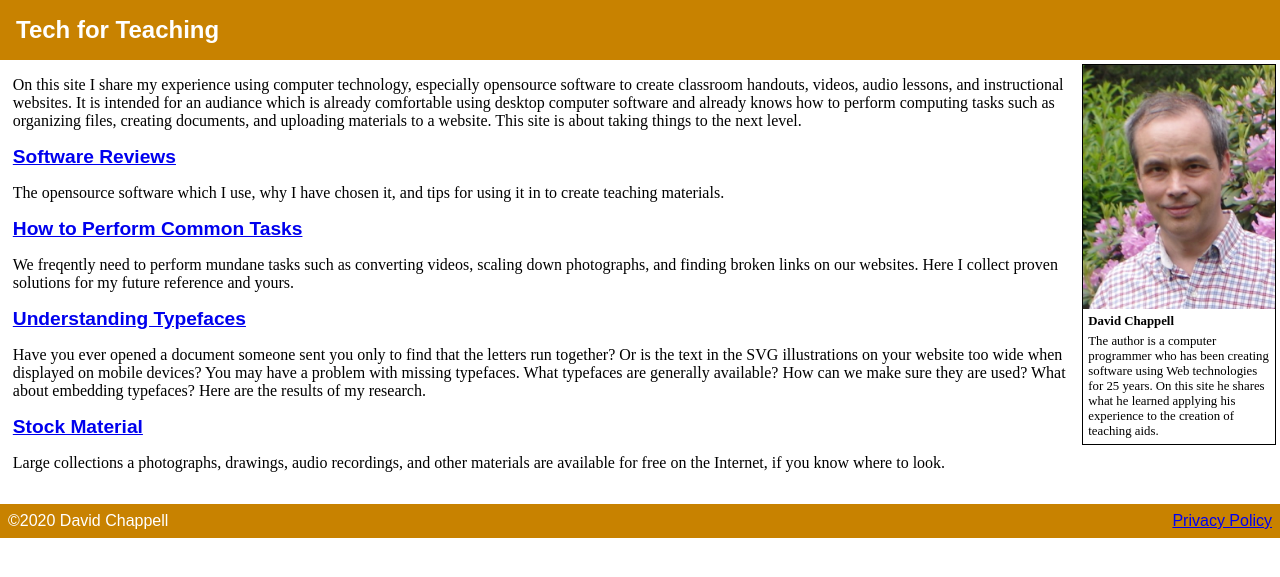
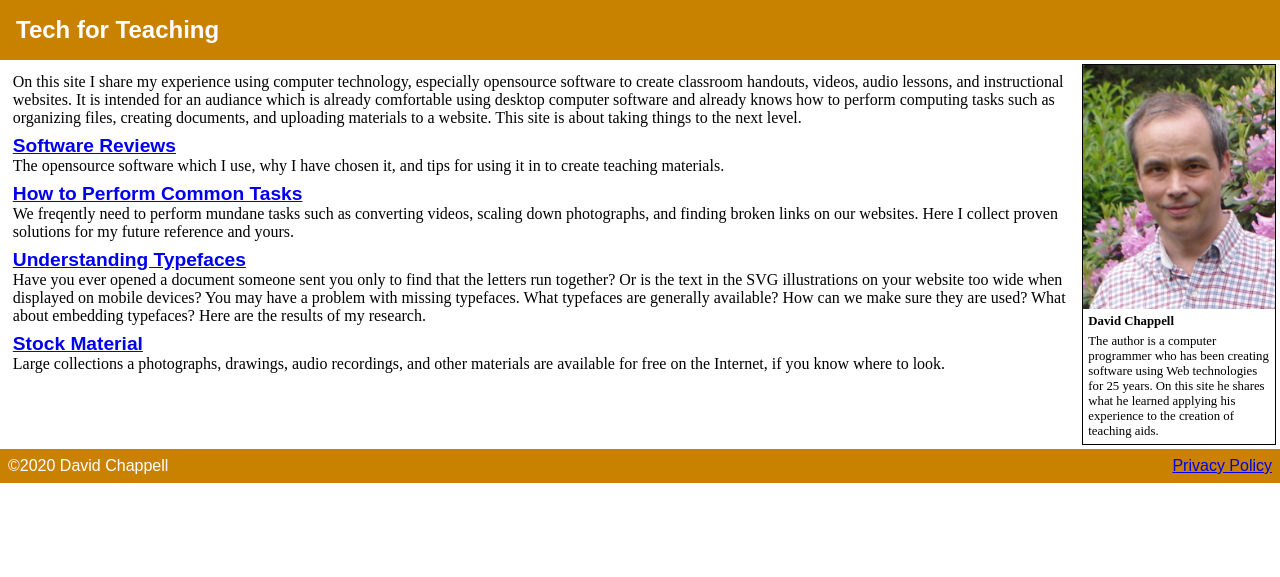
Before and after one commit to david672orford/tech-for-teaching, a Jekyll site: the page built from index.md, in a window 1280 px wide. Shown: the top 577 px of the page. Built offline with Jekyll 4.4.1, drawn with Linux system fonts in a browser that asks for light colours; our own code applies the rules of GitHub Pages for plain Markdown files.

```diff
--- a/assets/css/style.css
+++ b/assets/css/style.css
@@ -1,4 +1,4 @@
-HTML, BODY, HEADER, MAIN, H1, H2, UL, LI, TABLE, TR, TH, TD {
+HTML, BODY, HEADER, MAIN, H1, H2, P, UL, LI, TABLE, TR, TH, TD {
 	margin: 0;
 	padding: 0;
 	}
@@ -36,6 +36,10 @@
 	}
 H3 {
 	font-size: 100%;
+	}
+
+P {
+	margin-bottom: .5em;
 	}
 
 UL {
```
